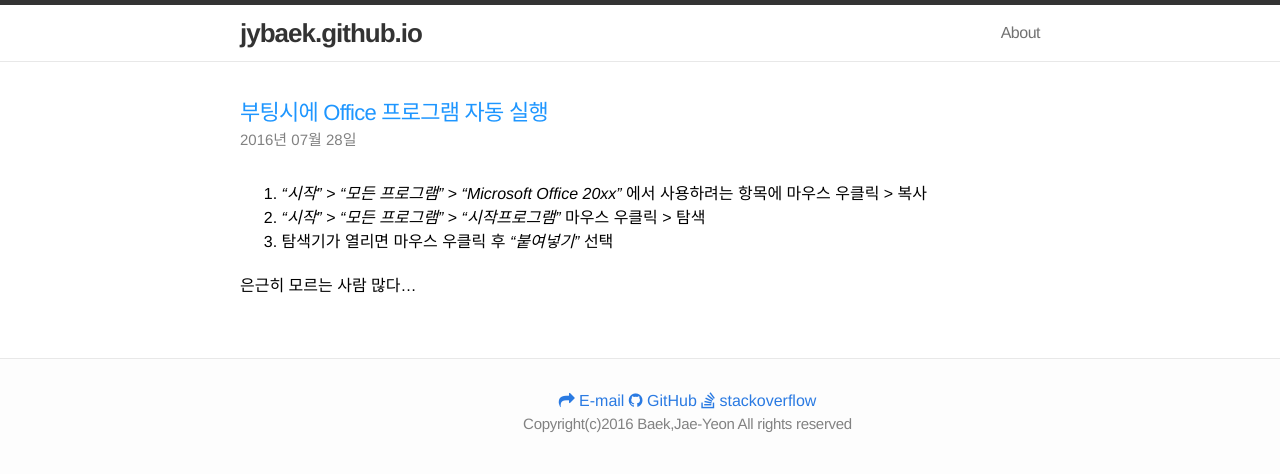
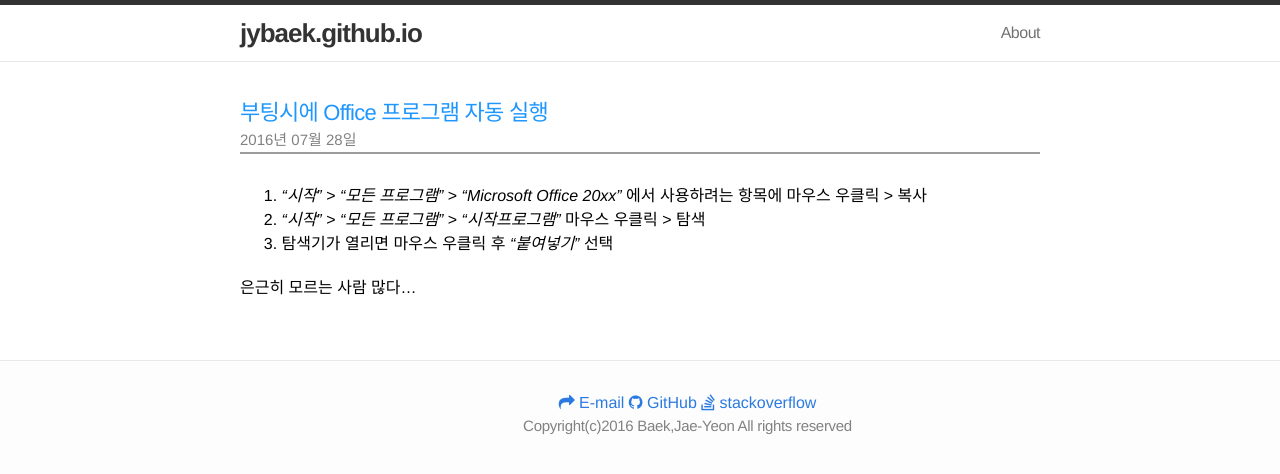
Before and after one commit to jybaek/jybaek.github.com, a Jekyll site: the page built from _posts/2016-07-28-startprogram.md, in a window 1280 px wide. Shown: the top 474 px of the page. Built offline with Jekyll 4.4.1, drawn with Linux system fonts in a browser that asks for light colours; nearby versions of some CDN libraries; comment, search, counter and statistics services are not loaded.

Commit message:
post 내용에 제목과 본문 구분 수평선 추가

```diff
--- a/_layouts/post.html
+++ b/_layouts/post.html
@@ -6,6 +6,7 @@ layout: default
   <header class="post-header">
     <h2>{{ page.title }}</h2>
     <p class="meta">{{ page.date | date: "%Y년 %m월 %-d일" }}{% if page.author %} • {{ page.author }}{% endif %}{% if page.meta %} • {{ page.meta }}{% endif %}</p>
+	<hr style="border: solid 1px #9C9C9C;">
   </header>
 
   <article class="post-content">
```
